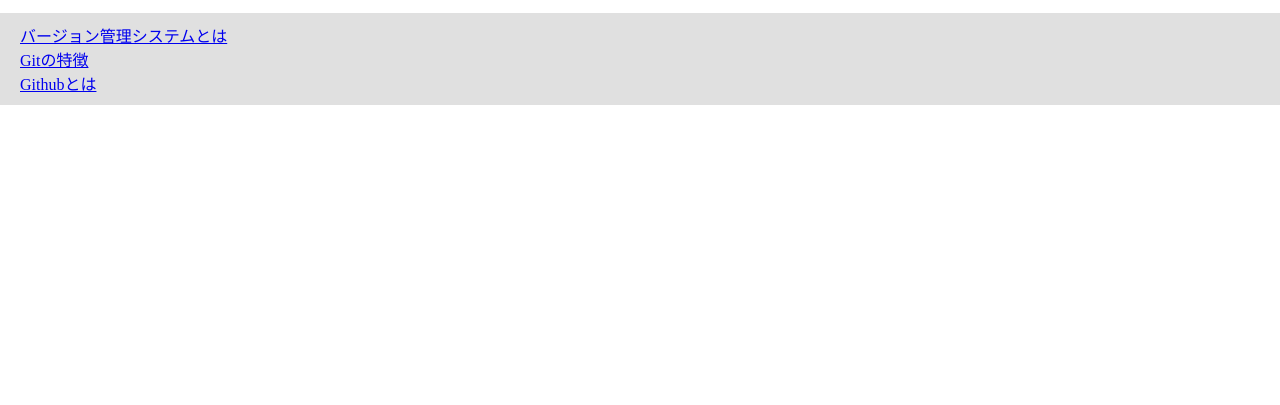
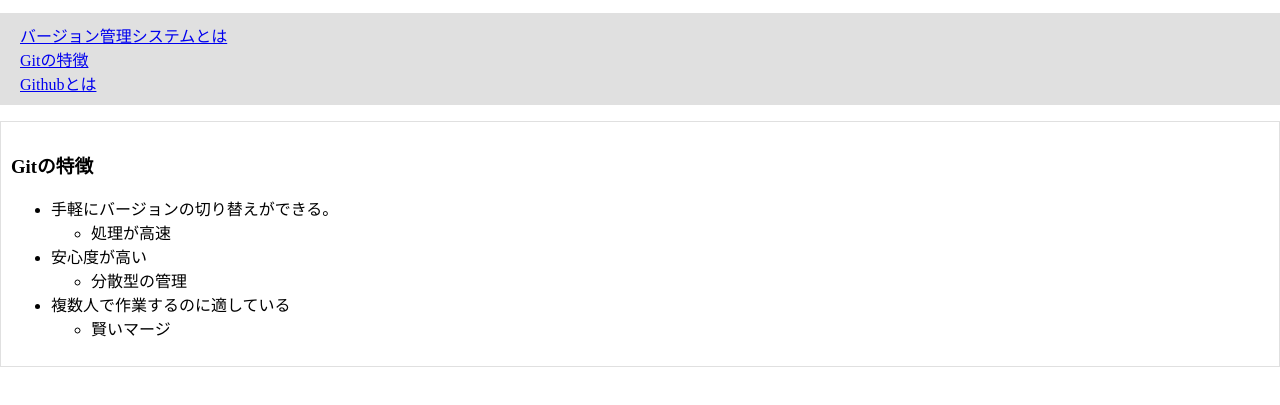
Before and after one commit to ayumihashimoto/git_practice, a plain HTML site: page git.html in a window 1280 px wide. Shown: the part 103-508 px from the top of the page. Drawn offline with Linux system fonts and the light colour scheme.

Commit message:
旧型の練習用ホームページ作成しました

```diff
--- a/git.html
+++ b/git.html
@@ -17,6 +17,27 @@
           <a href="github.html"><li>Githubとは</li></a>
         </ul>
       </nav>
+      <article>
+        <section>
+          <h1>Gitの特徴</h1>
+          <ul>
+            <li>手軽にバージョンの切り替えができる。
+              <ul>
+                <li>処理が高速</li>
+              </ul>
+            </li>
+            <li>安心度が高い
+              <ul>
+                <li>分散型の管理</li>
+              </ul>
+            </li>
+            <li>複数人で作業するのに適している
+              <ul>
+                <li>賢いマージ</li>
+              </ul>
+            </li>
+        </section>
+      </article>
     </main>
   </body>
 </html>
```
Also changed, not shown: github.html (+9 -0 lines).
